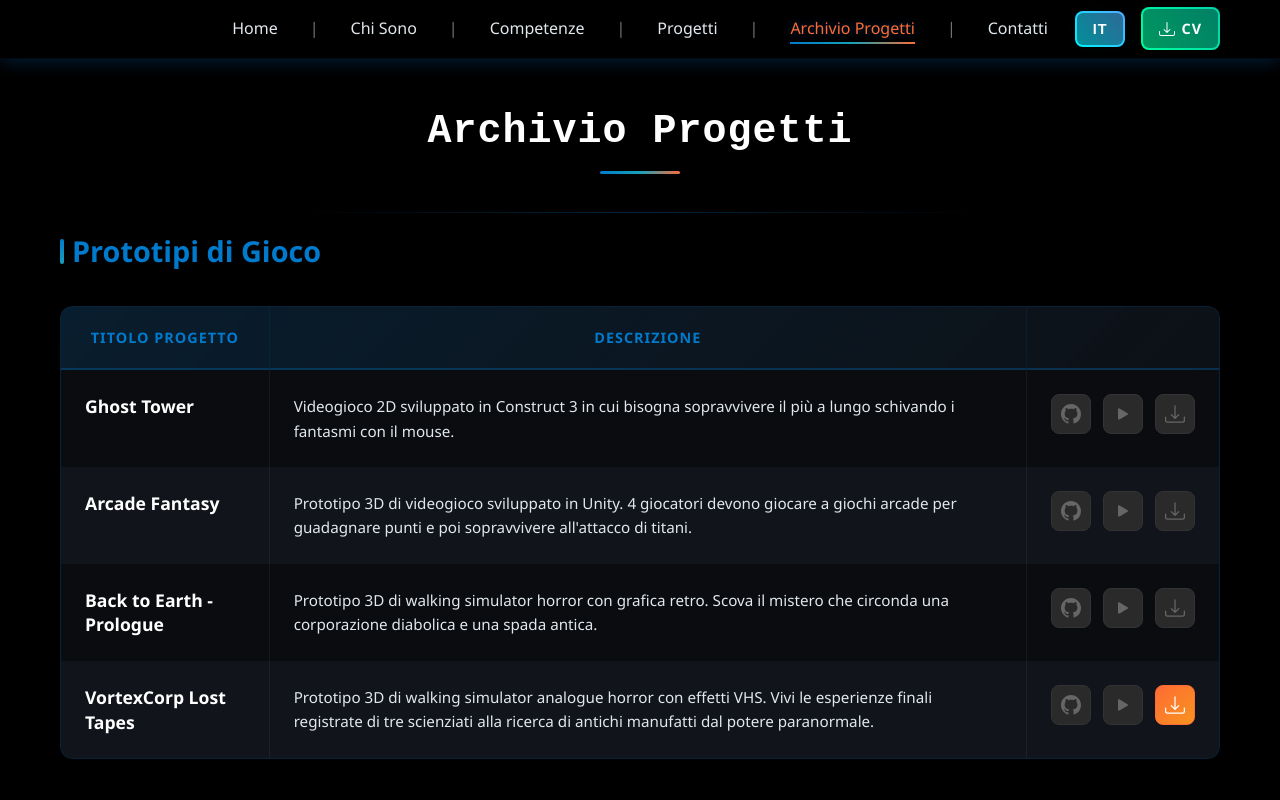
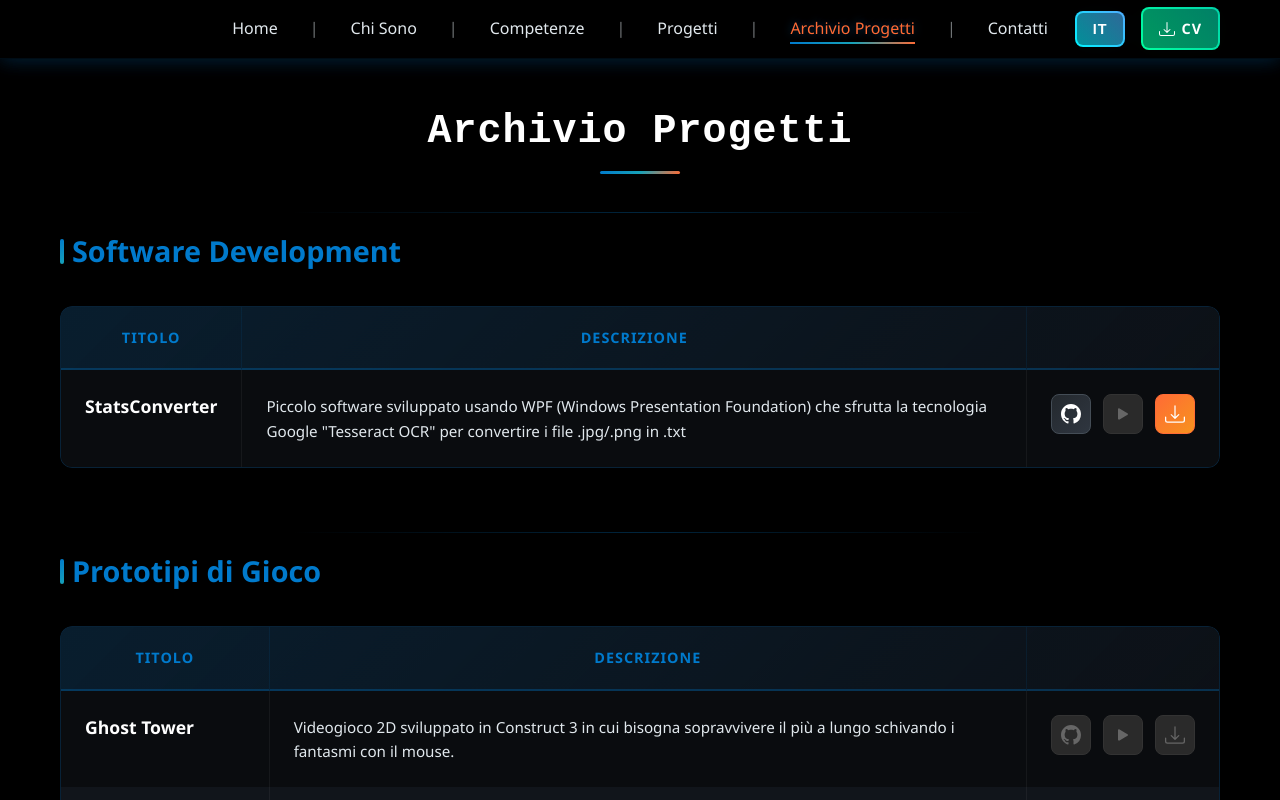
Before and after one commit to Lukeino/Website, a React (Vite) app: page /all-projects in a window 1280 px wide. Shown: the top 800 px of the page. Built offline with nearby package versions, Linux system fonts and the light colour scheme.

Commit message:
Aggiunta tabella "Software Development" con record "StatsConverter", pulsanti di GitHub e Download attivi

```diff
--- a/src/components/AllProjectsPage.jsx
+++ b/src/components/AllProjectsPage.jsx
@@ -16,6 +16,7 @@ function AllProjectsPage() {
   const { t } = useLanguage();
   const location = useLocation();
   const sectionRef = useScrollAnimation();
+  const softwareTableRef = useStaggeredAnimation(150);
   const gameTableRef = useStaggeredAnimation(150);
   const mlTableRef = useStaggeredAnimation(150);
 
@@ -33,11 +34,21 @@ function AllProjectsPage() {
 
   // Project data for tables
   const tableProjects = {
+    software: [
+      {
+        id: 'sw1',
+        title: t('statsConverterTitle'),
+        description: t('statsConverterDesc'),
+        githubLink: 'https://github.com/Lukeino/StatsConverter-0.1.0a',
+        playLink: null,
+        downloadLink: 'https://mega.nz/file/HK5lkBqL#QNWWsfOOJcmGZ55nSC3U-4en_WDpROoscFrDCaQGJHc'
+      }
+    ],
     prototypes: [
       {
         id: 'proto1',
         title: 'Ghost Tower',
-        description: 'Videogioco 2D sviluppato in Construct 3 in cui bisogna sopravvivere il più a lungo schivando i fantasmi con il mouse.',
+        description: t('ghostTowerDesc'),
         githubLink: null,
         playLink: null,
         downloadLink: null
@@ -45,7 +56,7 @@ function AllProjectsPage() {
       {
         id: 'proto2',
         title: 'Arcade Fantasy',
-        description: 'Prototipo 3D di videogioco sviluppato in Unity. 4 giocatori devono giocare a giochi arcade per guadagnare punti e poi sopravvivere all\'attacco di titani.',
+        description: t('arcadeFantasyDesc'),
         githubLink: null,
         playLink: null,
         downloadLink: null
@@ -53,7 +64,7 @@ function AllProjectsPage() {
       {
         id: 'proto3',
         title: 'Back to Earth - Prologue',
-        description: 'Prototipo 3D di walking simulator horror con grafica retro. Scova il mistero che circonda una corporazione diabolica e una spada antica.',
+        description: t('backToEarthDesc'),
         githubLink: null,
         playLink: null,
         downloadLink: null
@@ -61,7 +72,7 @@ function AllProjectsPage() {
       {
         id: 'proto4',
         title: 'VortexCorp Lost Tapes',
-        description: 'Prototipo 3D di walking simulator analogue horror con effetti VHS. Vivi le esperienze finali registrate di tre scienziati alla ricerca di antichi manufatti dal potere paranormale.',
+        description: t('vortexCorpDesc'),
         githubLink: null,
         playLink: null,
         downloadLink: 'https://mega.nz/file/DC5FRSQb#K1ghRzG3YO0_tUIjDi6ULX7LoVhvzyBik5lq_u5aekc'
@@ -71,7 +82,7 @@ function AllProjectsPage() {
       {
         id: 'ml1',
         title: 'Predizione Prezzo Laptop',
-        description: 'Sfruttando il Random Forest e la Regressione Lineare, prevede il prezzo di qualsiasi Laptop inserito, basandosi su un database.',
+        description: t('laptopPricePredictionDesc'),
         githubLink: 'https://github.com/Lukeino/ML-Sklearn-Projects/tree/main/LaptopPricePrediction',
         playLink: null,
         downloadLink: null
@@ -79,7 +90,7 @@ function AllProjectsPage() {
       {
         id: 'ml2',
         title: 'Medievalia',
-        description: 'Un videogioco testuale scritto in Python che sfrutta la tecnologia Q-Learning per il boss finale.',
+        description: t('medievaliaDesc'),
         githubLink: 'https://github.com/Lukeino/Medievalia',
         playLink: null,
         downloadLink: null
@@ -88,8 +99,8 @@ function AllProjectsPage() {
 
   const renderTableProjectRow = (project) => (
     <tr key={project.id} className="luca-stagger-item">
-      <td data-label="TITOLO PROGETTO" className="project-title">{project.title}</td>
-      <td data-label="DESCRIZIONE" className="project-description">{project.description}</td>
+      <td data-label={t('projectTitle')} className="project-title">{project.title}</td>
+      <td data-label={t('projectDescription')} className="project-description">{project.description}</td>
       <td data-label="" className="project-actions">
         <div className="action-buttons">
           {project.githubLink ? (
@@ -144,6 +155,25 @@ function AllProjectsPage() {
         <div className="container">
           <h2 className="pixel-text">{t('allProjectsTitle')}</h2>
 
+          {/* Software Development Table */}
+          <div className="project-category" id="software-development">
+            <h3 className="category-title centered-title">{t('softwareDevProjects')}</h3>
+            <div className="table-responsive" ref={softwareTableRef}>
+              <table className="project-table">
+                <thead>
+                  <tr>
+                    <th className="centered-header">{t('projectTitle')}</th>
+                    <th className="centered-header">{t('projectDescription')}</th>
+                    <th></th>
+                  </tr>
+                </thead>
+                <tbody>
+                  {tableProjects.software.map(renderTableProjectRow)}
+                </tbody>
+              </table>
+            </div>
+          </div>
+
           {/* Game Prototypes Table */}
           <div className="project-category" id="game-prototypes">
             <h3 className="category-title centered-title">{t('gamePrototypes', 'Prototipi di Gioco')}</h3>
@@ -151,8 +181,8 @@ function AllProjectsPage() {
               <table className="project-table">
                 <thead>
                   <tr>
-                    <th className="centered-header">TITOLO PROGETTO</th>
-                    <th className="centered-header">DESCRIZIONE</th>
+                    <th className="centered-header">{t('projectTitle')}</th>
+                    <th className="centered-header">{t('projectDescription')}</th>
                     <th></th>
                   </tr>
                 </thead>
@@ -170,8 +200,8 @@ function AllProjectsPage() {
               <table className="project-table">
                 <thead>
                   <tr>
-                    <th className="centered-header">TITOLO PROGETTO</th>
-                    <th className="centered-header">DESCRIZIONE</th>
+                    <th className="centered-header">{t('projectTitle')}</th>
+                    <th className="centered-header">{t('projectDescription')}</th>
                     <th></th>
                   </tr>
                 </thead>
--- a/src/contexts/LanguageContext.jsx
+++ b/src/contexts/LanguageContext.jsx
@@ -24,6 +24,8 @@ const translations = {  it: {
     technologies: "Tecnologie",
     link: "Link",
     viewProject: "Visualizza Progetto",
+    projectTitle: "TITOLO",
+    projectDescription: "DESCRIZIONE",
 
     // Hero Section
     heroTitle: "Luca Iantosco",
@@ -61,7 +63,14 @@ const translations = {  it: {
     webAppProjects: "Applicazioni Web",
     researchAiProjects: "Ricerca e IA",
     gamePrototypes: "Prototipi di Gioco",
-    mlProjects: "Progetti ML",// Featured Project - The Hollow Dungeons
+    mlProjects: "Progetti ML",
+    softwareDevProjects: "Software Development",
+
+    // StatsConverter Project
+    statsConverterTitle: "StatsConverter",
+    statsConverterDesc: "Piccolo software sviluppato usando WPF (Windows Presentation Foundation) che sfrutta la tecnologia Google \"Tesseract OCR\" per convertire i file .jpg/.png in .txt",
+
+    // Featured Project - The Hollow Dungeons
     hollowDungeonsTitle: "The Hollow Dungeons",
     hollowDungeonsDesc: "Un videogioco dark fantasy RPG in 3D che combina atmosfere gotiche con una grafica retro nostalgica.",
     developedByAlias: "Sviluppato sotto l'alias Madspace Interactive",
@@ -93,6 +102,15 @@ const translations = {  it: {
     medievaliaTitle: "Medievalia",
     medievaliaDesc: "Un videogioco testuale scritto in Python che sfrutta la tecnologia Q-Learning per il boss finale.",
 
+    // Game Prototypes descriptions
+    ghostTowerDesc: "Videogioco 2D sviluppato in Construct 3 in cui bisogna sopravvivere il più a lungo schivando i fantasmi con il mouse.",
+    arcadeFantasyDesc: "Prototipo 3D di videogioco sviluppato in Unity. 4 giocatori devono giocare a giochi arcade per guadagnare punti e poi sopravvivere all'attacco di titani.",
+    backToEarthDesc: "Prototipo 3D di walking simulator horror con grafica retro. Scova il mistero che circonda una corporazione diabolica e una spada antica.",
+    vortexCorpDesc: "Prototipo 3D di walking simulator analogue horror con effetti VHS. Vivi le esperienze finali registrate di tre scienziati alla ricerca di antichi manufatti dal potere paranormale.",
+
+    // ML Projects descriptions
+    laptopPricePredictionDesc: "Sfruttando il Random Forest e la Regressione Lineare, prevede il prezzo di qualsiasi Laptop inserito, basandosi su un database.",
+
     browseProjects: "Sfoglia i progetti",
     allProjectsTitle: "Archivio Progetti",
       demo: "Demo",
@@ -121,13 +139,15 @@ const translations = {  it: {
     projects: "Projects",
     contact: "Contact",
     downloadCV: "Download CV",
-      // Table headers
+    // Table headers
     title: "Title",
     projectName: "Project Name",
     description: "Description",
     technologies: "Technologies",
     link: "Link",
-    viewProject: "View Project",// Hero Section
+    viewProject: "View Project",
+    projectTitle: "TITLE",
+    projectDescription: "DESCRIPTION",// Hero Section
     heroTitle: "Luca Iantosco",
     heroSubtitle: "Software & Game Developer",    heroSubtitleVariants: [
       "Software & Game Developer",
@@ -161,7 +181,14 @@ const translations = {  it: {
     webAppProjects: "Web Applications",
     researchAiProjects: "Research & AI",
     gamePrototypes: "Game Prototypes",
-    mlProjects: "ML Projects",// Featured Project - The Hollow Dungeons
+    mlProjects: "ML Projects",
+    softwareDevProjects: "Software Development",
+
+    // StatsConverter Project
+    statsConverterTitle: "StatsConverter",
+    statsConverterDesc: "Small software developed using WPF (Windows Presentation Foundation) that leverages Google's \"Tesseract OCR\" technology to convert .jpg/.png files to .txt",
+
+    // Featured Project - The Hollow Dungeons
     hollowDungeonsTitle: "The Hollow Dungeons",
     hollowDungeonsDesc: "A dark fantasy 3D RPG that combines gothic atmospheres with nostalgic retro graphics.",
     developedByAlias: "Developed under the Madspace Interactive alias",
@@ -192,6 +219,15 @@ const translations = {  it: {
     // Medievalia Project
     medievaliaTitle: "Medievalia",
     medievaliaDesc: "A text-based video game written in Python that leverages Q-Learning technology for the final boss.",
+
+    // Game Prototypes descriptions
+    ghostTowerDesc: "2D video game developed in Construct 3 where you must survive as long as possible by dodging ghosts with the mouse.",
+    arcadeFantasyDesc: "3D video game prototype developed in Unity. 4 players must play arcade games to earn points and then survive the attack of titans.",
+    backToEarthDesc: "3D prototype of horror walking simulator with retro graphics. Uncover the mystery surrounding a diabolical corporation and an ancient sword.",
+    vortexCorpDesc: "3D prototype of analogue horror walking simulator with VHS effects. Experience the final recorded experiences of three scientists searching for ancient artifacts with paranormal power.",
+
+    // ML Projects descriptions
+    laptopPricePredictionDesc: "Using Random Forest and Linear Regression, it predicts the price of any laptop entered, based on a database.",
 
     browseProjects: "Browse projects",
     allProjectsTitle: "Project Archive",
```
